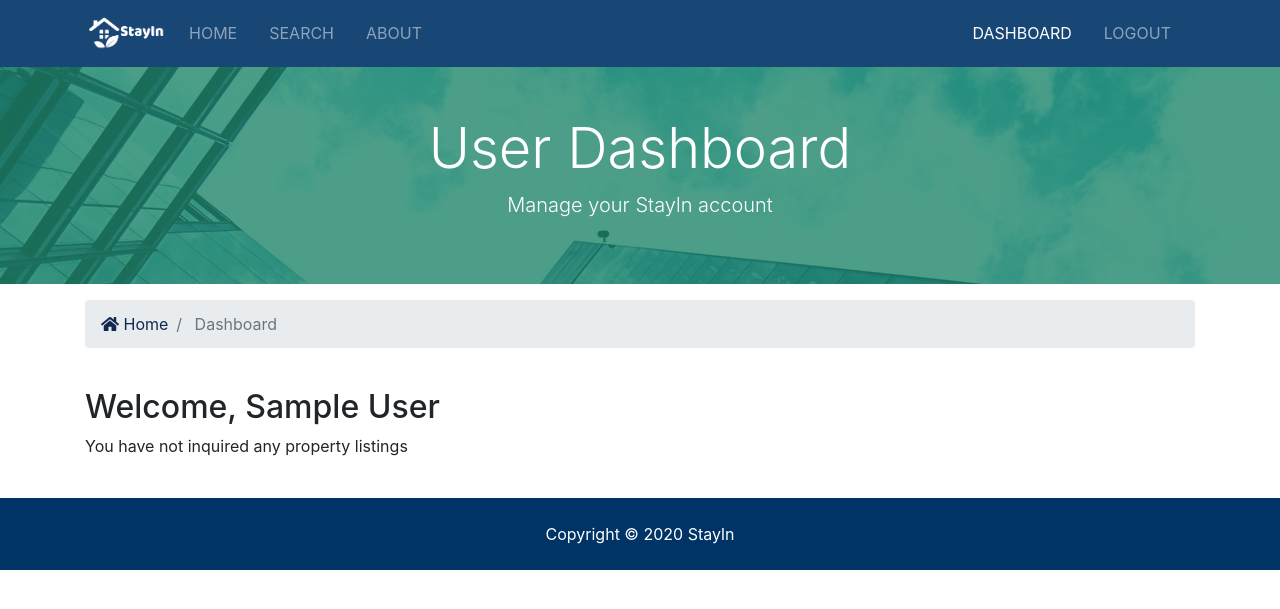
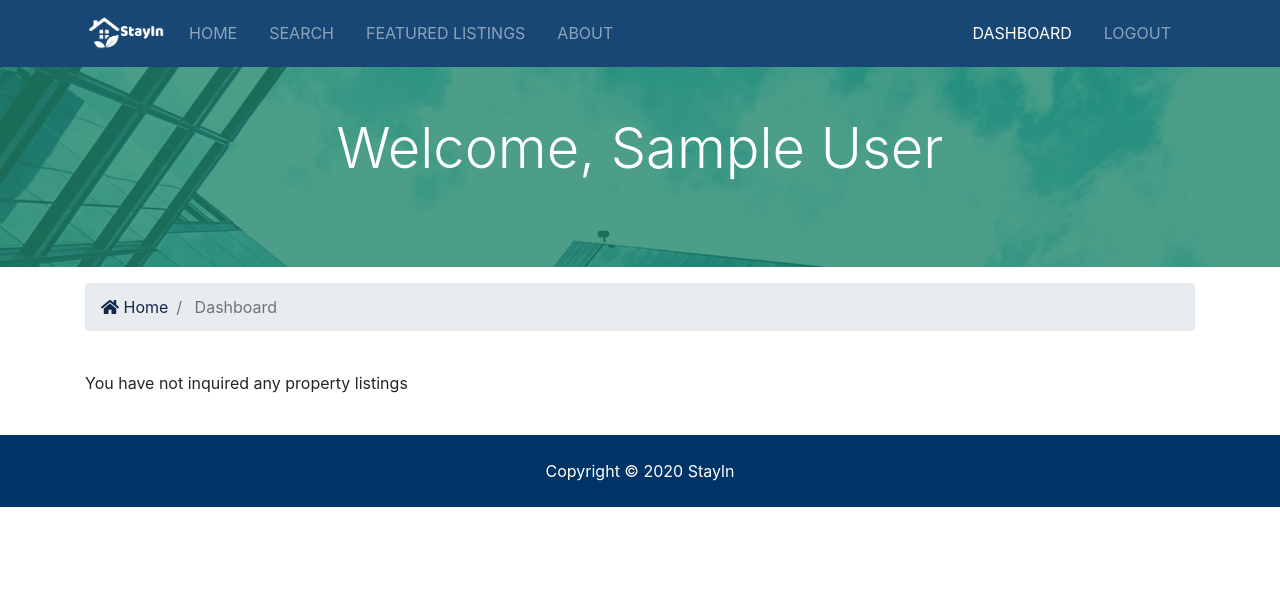
Before and after one commit to CunjunWang/stayln-service, a Django app: page /accounts/dashboard in a window 1280 px wide. Shown: the top 609 px of the page. Run offline with Django 3.2, Linux system fonts and the light colour scheme; the visitor is signed in with stand-in values (Sample User, id 1); data that the repository does not hold is empty; some libraries are stand-ins or nearby versions.

Commit message:
modified front end

```diff
--- a/stayln/templates/accounts/dashboard.html
+++ b/stayln/templates/accounts/dashboard.html
@@ -7,8 +7,7 @@
     <div class="container">
       <div class="row text-center">
         <div class="col-md-12">
-          <h1 class="display-4">User Dashboard</h1>
-          <p class="lead">Manage your Stayln account</p>
+          <h1 class="display-4">Welcome, {{user.first_name}} {{user.last_name}}</h1>
         </div>
       </div>
     </div>
@@ -35,13 +34,11 @@
     <div class="container">
       <div class="row">
         <div class="col-md-12">
-          <h2>Welcome, {{user.first_name}} {{user.last_name}}</h2>
           {% if contacts %}
-            <p>Here are the property listings that you have inquired about</p>
           <table class="table">
             <thead>
               <tr>
-                <th scope="col">Property</th>
+                <th scope="col">Requested Property</th>
                 <th scope="col">Contact Time</th>
               </tr>
             </thead>
--- a/stayln/templates/partials/_navbar.html
+++ b/stayln/templates/partials/_navbar.html
@@ -28,7 +28,16 @@
           {% endif %}>
             <a class="nav-link" href="{% url 'search' %}">Search</a>
           </li>
+
           <li
+          {% if '/listings' in request.path and '/listings/search' not in request.path %}
+          class="nav-item active mr-3"
+          {% else %}
+          class="nav-item mr-3"
+          {% endif %}>
+            <a class="nav-link" href="{% url 'listings' %}">Featured Listings</a>
+          </li>
+        <li
           {% if '/about' in request.path %}
           class="nav-item active mr-3"
           {% else %}
@@ -37,14 +46,6 @@
           >
             <a class="nav-link" href="{% url 'about' %}">About</a>
           </li>
-{#          <li#}
-{#          {% if '/listings' in request.path and '/listings/search' not in request.path %}#}
-{#          class="nav-item active mr-3"#}
-{#          {% else %}#}
-{#          class="nav-item mr-3"#}
-{#          {% endif %}>#}
-{#            <a class="nav-link" href="{% url 'listings' %}">Featured Listings</a>#}
-{#          </li>#}
         </ul>
 
         <ul class="navbar-nav ml-auto">
```
